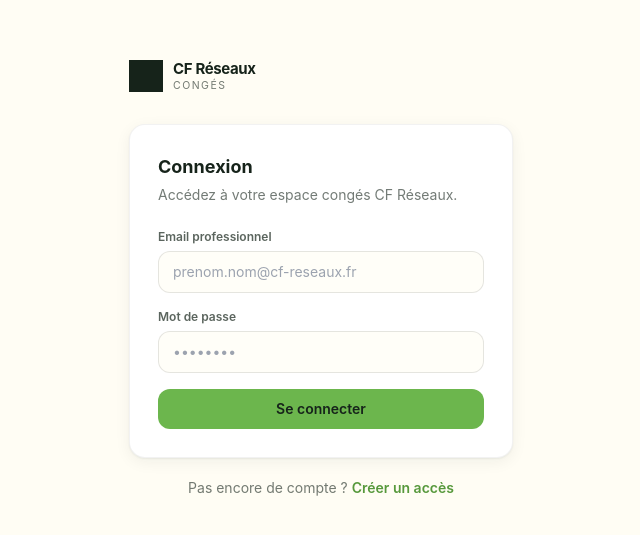
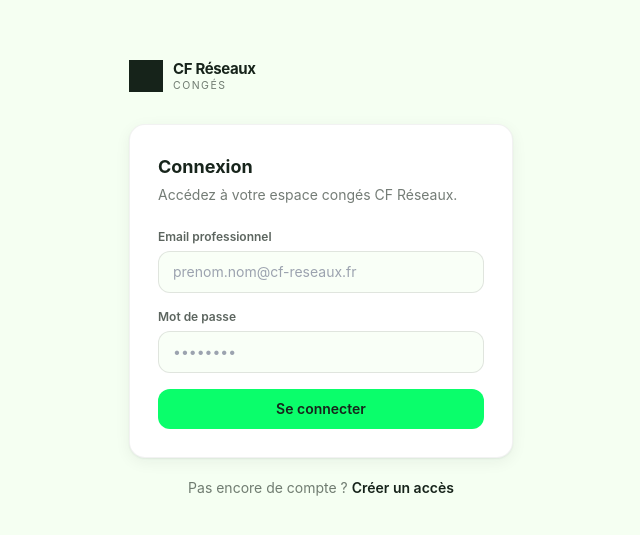
Before and after one commit to Martial07-next/cf-conges, a Next.js app: page /login in a window 1280 px wide. Shown: the part 121-656 px from the top of the page, without its empty margins (319-959 px from the left). Built offline with nearby package versions, Linux system fonts and the light colour scheme; no server answers.

Commit message:
Update tailwind.config.js

```diff
--- a/tailwind.config.js
+++ b/tailwind.config.js
@@ -8,12 +8,12 @@ module.exports = {
     extend: {
       colors: {
         brand: {
-          dark: "#16231A",
+          dark: "#17241b",
           darker: "#0E1712",
-          green: "#6CB64D",
-          greendark: "#57993C",
+          green: "#0afe6b",
+          greendark: "#17241b",
           yellow: "#FFF200",
-          cream: "#FFFDF4",
+          cream: "#f5fff2",
           soft: "#EFEDE0",
         },
         alert: {
```
